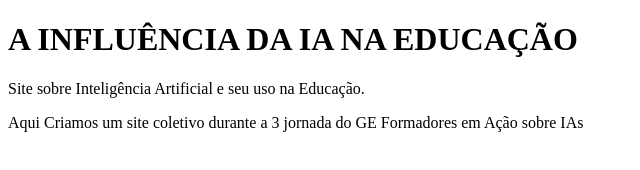
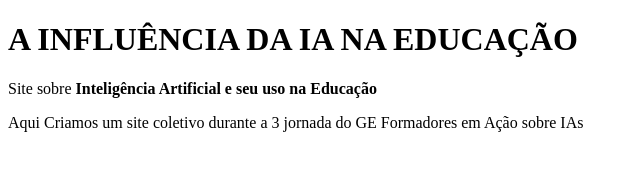
Before and after one commit to soares182023/turmaak, a plain HTML site: page index.html in a window 1280 px wide. Shown: the whole page, without its empty margins (0-640 px from the left). Drawn offline with Linux system fonts and the light colour scheme.

Commit message:
17 de outubro

```diff
--- a/index.html
+++ b/index.html
@@ -6,7 +6,7 @@
     </head>
     <body>
         <h1> A INFLUÊNCIA DA IA NA EDUCAÇÃO </h1>
-<P>Site sobre Inteligência Artificial e seu uso na Educação.</P>
+<P>Site sobre  <strong>Inteligência Artificial e seu uso na Educação</strong></P>
 <P>Aqui Criamos um site coletivo durante a 3 jornada do GE Formadores em Ação sobre IAs</P>
 </BOdy>
 </html>
```
